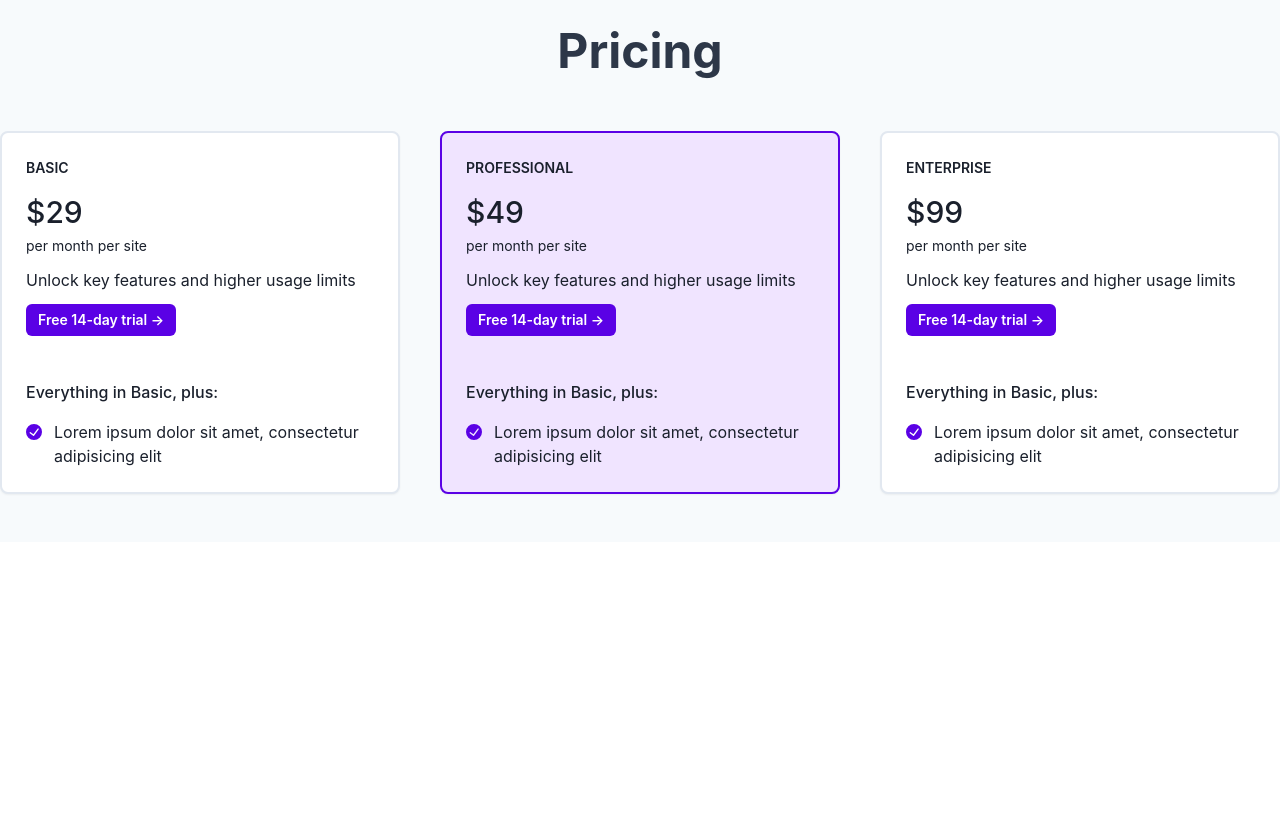
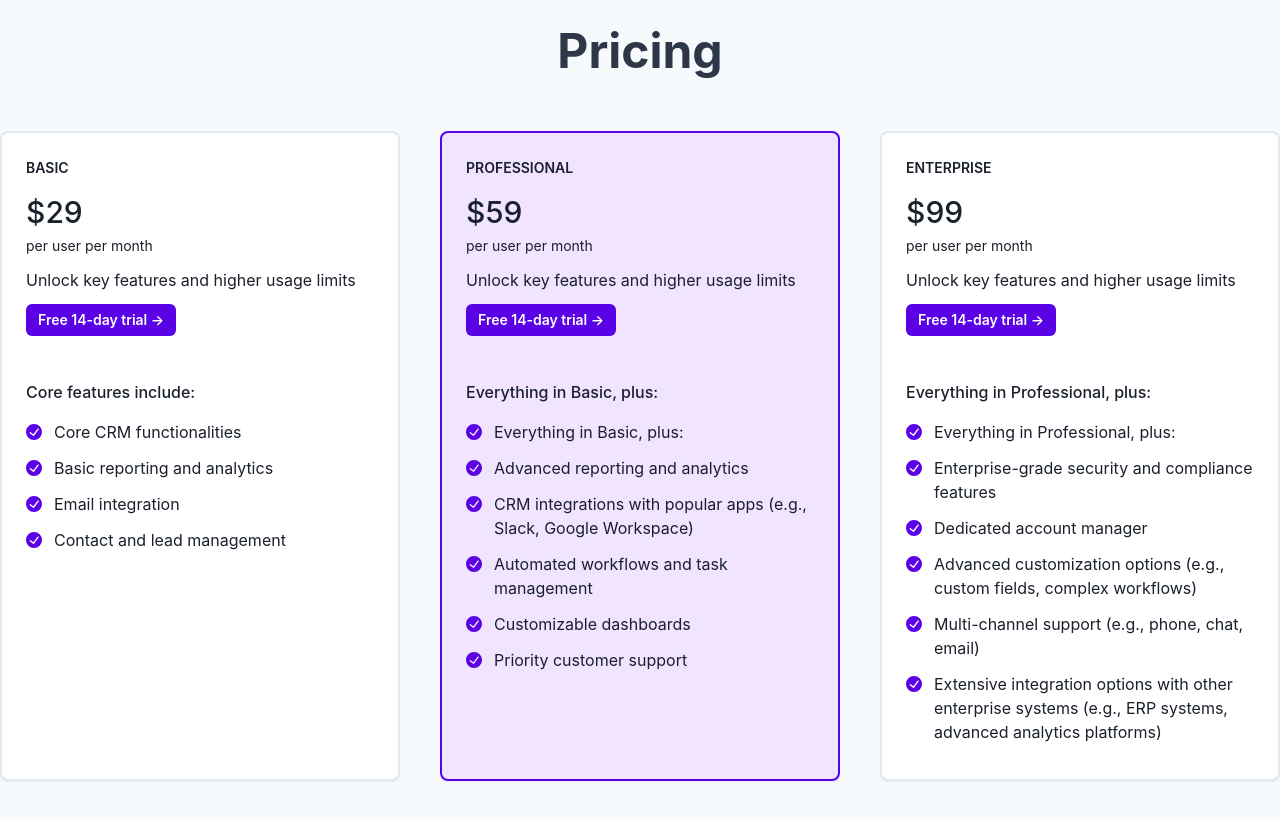
Before and after one commit to Hetp29/microCRM, a React (Create React App) app in the folder frontend/: page / in a window 1280 px wide. Shown: the part 1900-2719 px from the top of the page. Before the commit the page ends 2442 px from the top, so only its background shows below. Built offline with nearby package versions, Linux system fonts and the light colour scheme.

Commit message:
Added pricing cards

```diff
--- a/frontend/src/components/PricingSection.tsx
+++ b/frontend/src/components/PricingSection.tsx
@@ -20,13 +20,39 @@ const AnimatedHeading = motion(Heading);
 
 interface PricingBoxProps {
   pro: boolean;
-  name: string;
+  name: 'Basic' | 'Professional' | 'Enterprise';
 }
 
 export const PricingBox: FunctionComponent<PricingBoxProps> = ({
   pro,
   name,
 }: PricingBoxProps) => {
+  // Define features with a type for the keys
+  const features: Record<'Basic' | 'Professional' | 'Enterprise', string[]> = {
+    Basic: [
+      'Core CRM functionalities',
+      'Basic reporting and analytics',
+      'Email integration',
+      'Contact and lead management'
+    ],
+    Professional: [
+      'Everything in Basic, plus:',
+      'Advanced reporting and analytics',
+      'CRM integrations with popular apps (e.g., Slack, Google Workspace)',
+      'Automated workflows and task management',
+      'Customizable dashboards',
+      'Priority customer support'
+    ],
+    Enterprise: [
+      'Everything in Professional, plus:',
+      'Enterprise-grade security and compliance features',
+      'Dedicated account manager',
+      'Advanced customization options (e.g., custom fields, complex workflows)',
+      'Multi-channel support (e.g., phone, chat, email)',
+      'Extensive integration options with other enterprise systems (e.g., ERP systems, advanced analytics platforms)'
+    ]
+  };
+
   return (
     <AnimatedBox
       boxShadow="sm"
@@ -36,6 +62,9 @@ export const PricingBox: FunctionComponent<PricingBoxProps> = ({
       borderColor={pro ? 'brand.500' : 'gray.200'}
       backgroundColor={pro ? 'brand.50' : 'white'}
       borderWidth={2}
+      height="650px" // Adjust the height
+      width="full"
+      maxWidth="450px" // Adjust the max-width
       id="pricing-section"
       initial={{ opacity: 0, y: 50 }}
       whileInView={{ opacity: 1, y: 0 }}
@@ -47,27 +76,31 @@ export const PricingBox: FunctionComponent<PricingBoxProps> = ({
         </Text>
         <Box w="full">
           <Text fontSize="3xl" fontWeight="medium">
-            {name === 'Basic' ? '$29' : name === 'Professional' ? '$49' : '$99'}
+            {name === 'Basic' ? '$29' : name === 'Professional' ? '$59' : '$99'}
           </Text>
-          <Text fontSize="sm">per month per site</Text>
+          <Text fontSize="sm">per user per month</Text>
         </Box>
         <Text>Unlock key features and higher usage limits</Text>
         <VStack>
-          <Button size="sm" colorScheme="brand">
+          <Button size="sm" colorScheme="brand"
+            onClick={() => {
+                window.location.href = "/register";
+            }}
+          >
             Free 14-day trial →
           </Button>
         </VStack>
         <VStack pt={8} spacing={4} align="flex-start">
-          <Text fontWeight="medium">Everything in Basic, plus:</Text>
+          <Text fontWeight="medium">{name === 'Basic' ? 'Core features include:' : `Everything in ${name === 'Professional' ? 'Basic' : 'Professional'}, plus:`}</Text>
           <List spacing={3}>
-            <ListItem>
-              <HStack align="flex-start" spacing={1}>
-                <ListIcon as={CheckCircleIcon} color="brand.500" mt={1} />
-                <Text>
-                  Lorem ipsum dolor sit amet, consectetur adipisicing elit
-                </Text>
-              </HStack>
-            </ListItem>
+            {features[name].map((feature, index) => (
+              <ListItem key={index}>
+                <HStack align="flex-start" spacing={1}>
+                  <ListIcon as={CheckCircleIcon} color="brand.500" mt={1} />
+                  <Text>{feature}</Text>
+                </HStack>
+              </ListItem>
+            ))}
           </List>
         </VStack>
       </VStack>
@@ -90,7 +123,7 @@ export const PricingSection: FunctionComponent<PricingSectionProps> = () => {
       >
         Pricing
       </AnimatedHeading>
-      <SimpleGrid columns={[1, null, 3]} spacing={10}>
+      <SimpleGrid columns={[1, 2, 3]} spacing={10}>
         <PricingBox
           pro={false}
           name="Basic"
```
